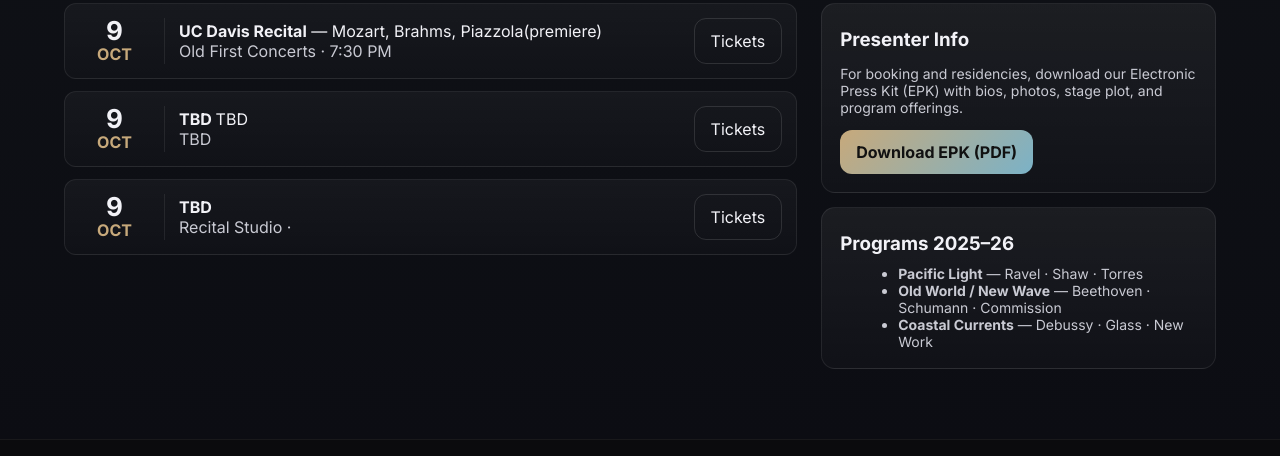
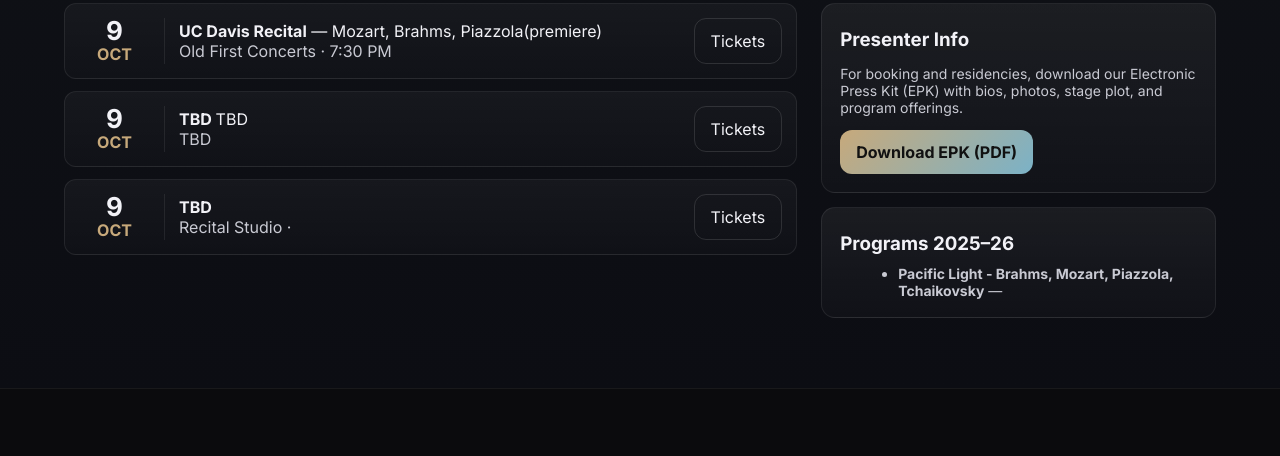
Before and after one commit to jmayhew77/arspacificamusic, a plain HTML site: page index.html in a window 1280 px wide. Shown: the part 1885-2341 px from the top of the page. Drawn offline with nearby package versions, Linux system fonts and the light colour scheme.

Commit message:
Update index.html

```diff
--- a/index.html
+++ b/index.html
@@ -325,9 +325,7 @@
             <div class="hero-card" style="margin-top:14px">
               <h3 style="margin:6px 0 10px">Programs 2025–26</h3>
               <ul class="small" style="margin:0 0 0 18px">
-                <li><strong>Pacific Light</strong> — Ravel · Shaw · Torres</li>
-                <li><strong>Old World / New Wave</strong> — Beethoven · Schumann · Commission</li>
-                <li><strong>Coastal Currents</strong> — Debussy · Glass · New Work</li>
+                <li><strong>Pacific Light - Brahms, Mozart, Piazzola, Tchaikovsky</strong> — </li>
               </ul>
             </div>
           </aside>
```
